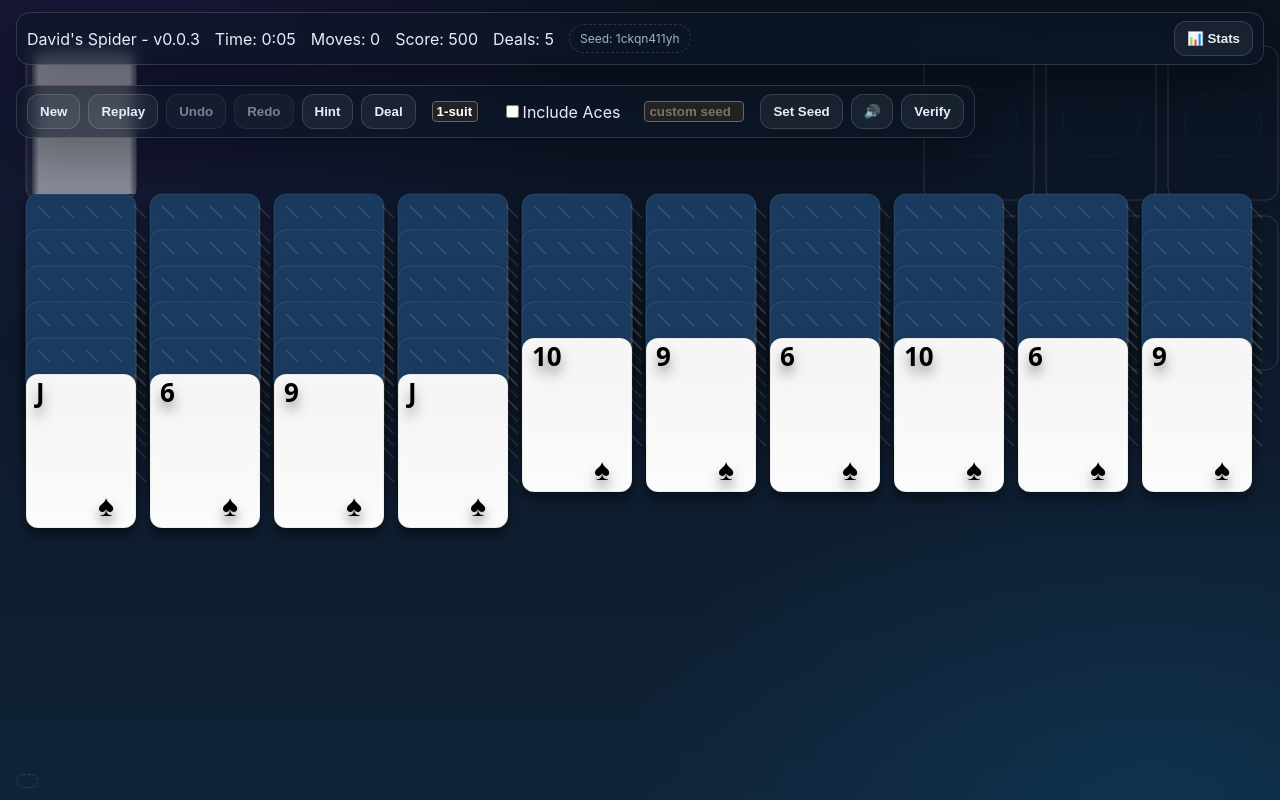
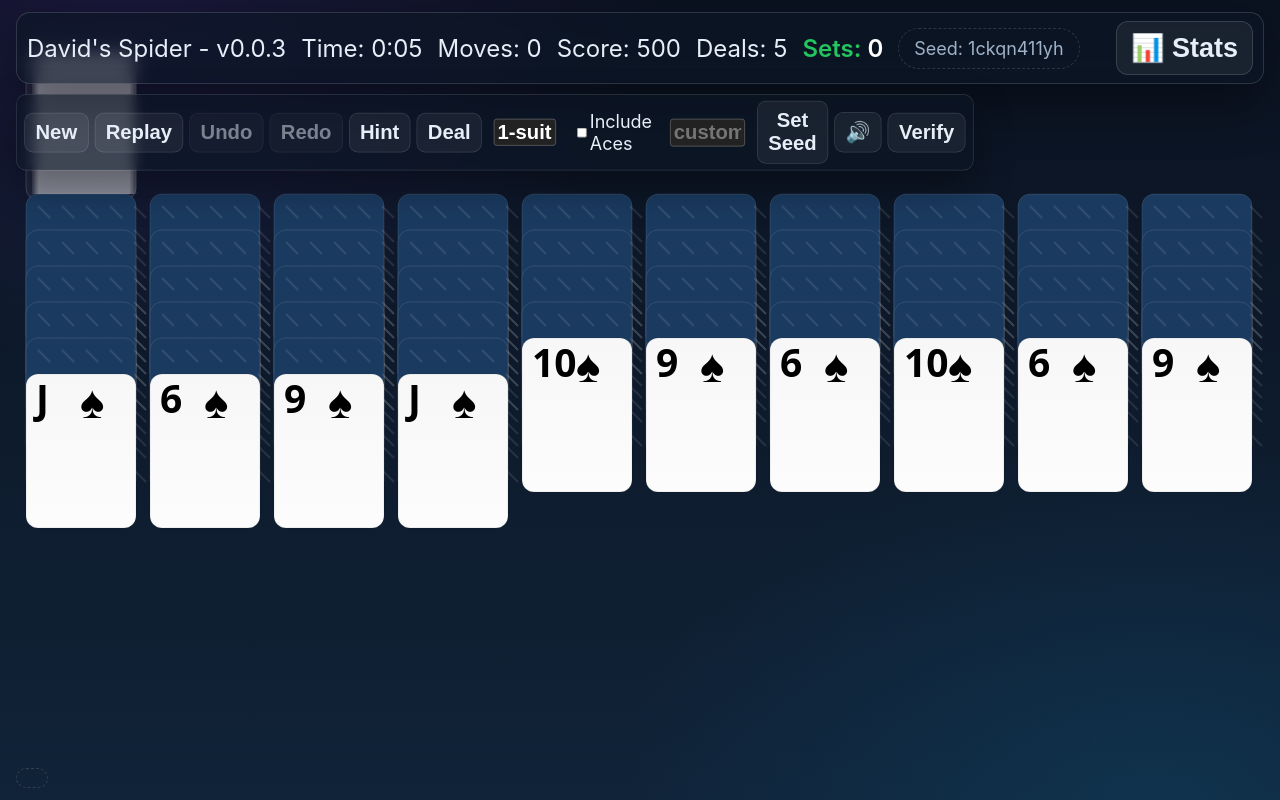
Before and after one commit to david-slimp/Spider, a website: page index.html in a window 1280 px wide. Drawn offline with Linux system fonts and the light colour scheme.

Commit message:
UI improvements: Increased font sizes, moved sets counter, resized toolbar

```diff
--- a/index.html
+++ b/index.html
@@ -17,12 +17,12 @@
       color:var(--text);
       overflow:hidden;
     }
-    #hud{position:fixed;left:16px;right:16px;top:12px;display:flex;gap:10px;flex-wrap:wrap;align-items:center;z-index:10}
+    #hud{position:fixed;left:16px;right:16px;top:12px;display:flex;gap:10px;flex-wrap:wrap;align-items:center;z-index:10; font-size: 1.5em;}
     .card{display:flex;gap:8px;align-items:center;background:var(--panel);border:1px solid var(--border);border-radius:14px;padding:8px 10px;box-shadow:var(--shadow);backdrop-filter:blur(8px)}
-    button,select,input[type="text"]{appearance:none;border:1px solid var(--border);background:rgba(255,255,255,.06);color:var(--text);padding:9px 12px;border-radius:12px;font-weight:600;cursor:pointer}
+    button,select,input[type="text"]{appearance:none;border:1px solid var(--border);background:rgba(255,255,255,.06);color:var(--text);padding:10px 14px;border-radius:12px;font-weight:600;cursor:pointer; font-size: 1.125em;}
     button:hover{transform:translateY(-1px)}
     button:disabled{opacity:.5;cursor:not-allowed}
-    .pill{padding:6px 10px;border-radius:999px;border:1px dashed var(--border);font-size:12px;color:var(--muted)}
+    .pill{padding:9px 15px;border-radius:999px;border:1px dashed var(--border);font-size:18px;color:var(--muted)}
     #status{position:fixed;left:16px;right:16px;bottom:12px;display:flex;gap:12px;align-items:center;flex-wrap:wrap;z-index:10}
     #game{position:fixed;inset:0}
     #difficulty{ margin:0 8px; padding:2px 4px; border-radius:4px; border:1px solid #666; background:#222; color:#fff; }
@@ -224,11 +224,12 @@
         <div>Moves: <span id="moves">0</span></div>
         <div>Score: <span id="score">500</span></div>
         <div>Deals: <span id="deals">5</span></div>
+        <div style="color: #22c55e; font-weight: 600;">Sets: <span id="sets-counter" style="color: white;">0</span></div>
         <div class="pill">Seed: <span id="seedLabel"></span></div>
       </div>
       <button id="showStats" style="margin-left: auto;">📊 Stats</button>
     </div>
-    <div class="card" style="gap:8px">
+    <div class="card" style="gap:8px; transform: scale(0.75); transform-origin: left top; margin-top: -10px;">
       <button id="newBtn" title="N">New</button>
       <button id="replayBtn" title="Replay seed">Replay</button>
       <button id="undoBtn" title="U">Undo</button>
@@ -924,9 +925,7 @@
     function drawCard(x,y,card){
       const r=12;
       ctx.save();
-      ctx.shadowColor='rgba(0,0,0,.4)';
-      ctx.shadowBlur=12;
-      ctx.shadowOffsetY=8;
+      // Shadow removed from text
 
       // Draw the card background
       drawRounded(x,y,cardW,cardH,r);
@@ -952,15 +951,17 @@
         const isRed = RED.has(card.suit);
         const textColor = isRed ? '#cc0000' : '#000000';
 
-        ctx.font = `bold ${Math.floor(cardW*0.24)}px system-ui`;
+        // Increased font sizes by 50%
+        // Rank in top left
+        ctx.font = `bold ${Math.floor(cardW*0.36)}px system-ui`;
         ctx.textBaseline = 'top';
         ctx.fillStyle = textColor;
         ctx.fillText(rankStr, x+10, y+8);
 
-        ctx.font = `bold ${Math.floor(cardW*0.28)}px system-ui`;
-        ctx.textBaseline = 'alphabetic';
-        ctx.fillStyle = textColor;
-        ctx.fillText(card.suit, x+cardW-Math.floor(cardW*0.28)-8, y+cardH-12);
+        // Suit in top right (moved from bottom right)
+        ctx.font = `bold ${Math.floor(cardW*0.42)}px system-ui`;
+        ctx.textBaseline = 'top';
+        ctx.fillText(card.suit, x+cardW-Math.floor(cardW*0.42)-10, y+8);
       } else {
         // Draw face-down card
         ctx.fillStyle='#1a3a5f'; // Dark blue background for face-down cards
@@ -1014,11 +1015,7 @@
       ctx.fillStyle='var(--muted)';
       ctx.font='12px system-ui';
       ctx.fillText('Stock', sx, sy-6);
-      // foundations: 8 slots
-      const fx=W - margin - cardW*3, fy=sy; const slotW=cardW, slotH=cardH; for(let i=0;i<8;i++){ const x=fx + (i%4)*(slotW+12), y=fy + Math.floor(i/4)*(slotH+16); drawRounded(x,y,slotW,slotH,12); ctx.strokeStyle='rgba(255,255,255,.14)'; ctx.stroke(); if(i<state.foundations){ ctx.save(); ctx.globalAlpha=.55; ctx.fillStyle='rgba(34,211,238,.35)'; ctx.fillRect(x+6,y+6,slotW-12,slotH-12); ctx.restore(); }
-        // peacock eye motif
-        ctx.save(); ctx.globalAlpha=.18; ctx.strokeStyle=i<state.foundations? 'rgba(34,211,238,.9)':'rgba(14,165,233,.5)'; ctx.beginPath(); const cx=x+slotW/2, cy=y+slotH/2; ctx.ellipse(cx, cy, slotW*0.35, slotH*0.22, 0, 0, Math.PI*2); ctx.stroke(); ctx.restore(); }
-      ctx.fillStyle='var(--muted)'; ctx.font='12px system-ui'; ctx.fillText('Foundations', fx, fy-6);
+      // Removed foundations display - now shown as a counter in the HUD
       // columns
       const y0=topArea;
       for(let c=0;c<10;c++){
@@ -1130,6 +1127,7 @@
       $('time').textContent=fmtTime(state.elapsedMs);
       $('moves').textContent=state.moves;
       $('score').textContent=state.score;
+      $('sets-counter').textContent=state.foundations;
       $('deals').textContent=state.dealsRemaining;
       $('seedLabel').textContent=state.seed;
 
```
Also changed, not shown: favicon.ico, favicon_1.ico (added).
